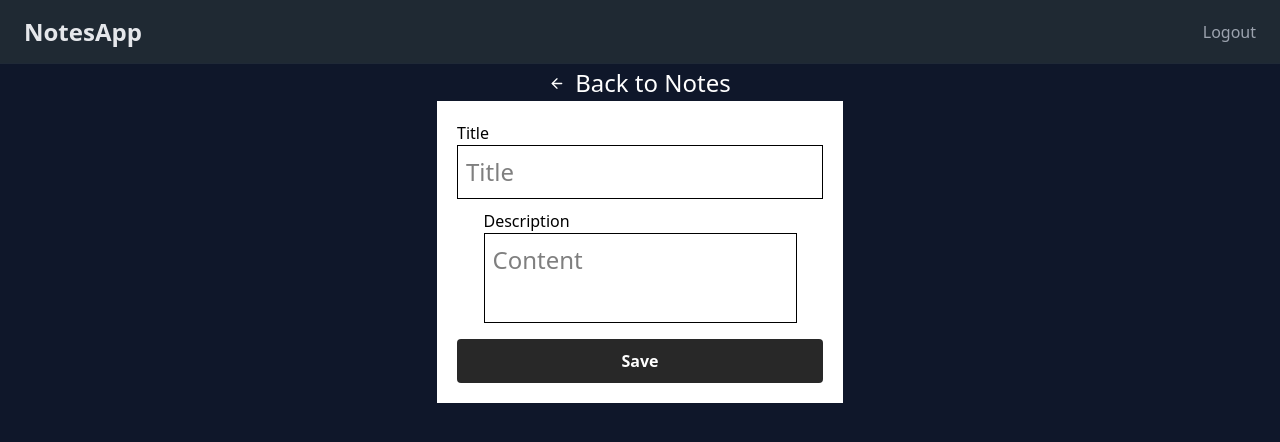
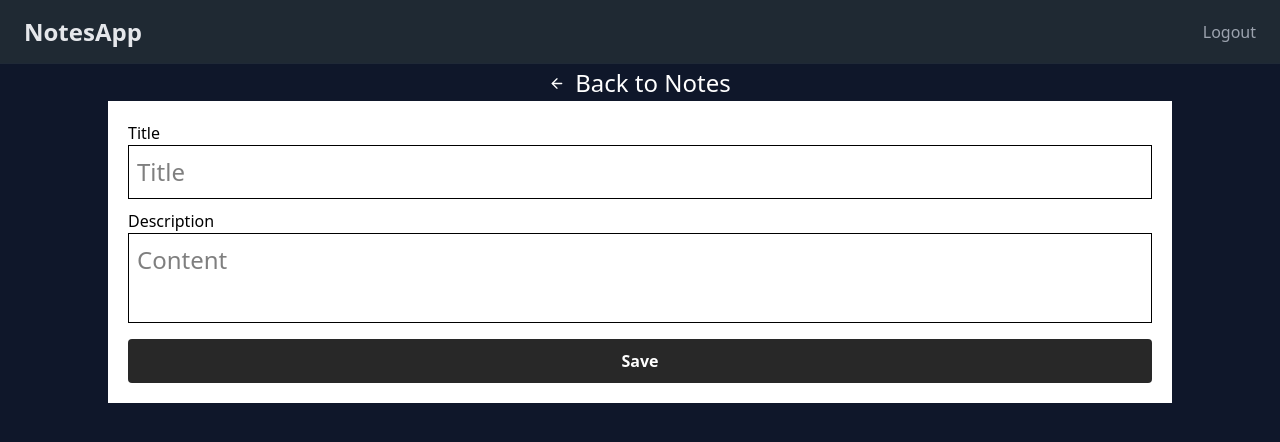
Before and after one commit to donald-hub/notes-app-frontend, a React (Vite) app: page /create in a window 1280 px wide. Shown: the top 442 px of the page. Built offline with nearby package versions, Linux system fonts and the light colour scheme; sample sign-in values are in the browser's storage; the HTML template or start-up script is replaced by a standard one.

Commit message:
styling createPage page

```diff
--- a/src/pages/createPage.module.css
+++ b/src/pages/createPage.module.css
@@ -30,6 +30,7 @@
 }
 .titleInput{
     box-sizing: border-box;
+    width: 80dvw;
     flex: 1;
     font-size: 1.5em;
     padding: 8px;
@@ -41,6 +42,7 @@
 }
 .contentInput{
     box-sizing: border-box;
+    width: 80dvw;
     font-size: 1.5em;
     padding: 8px;
     border: none;
```
